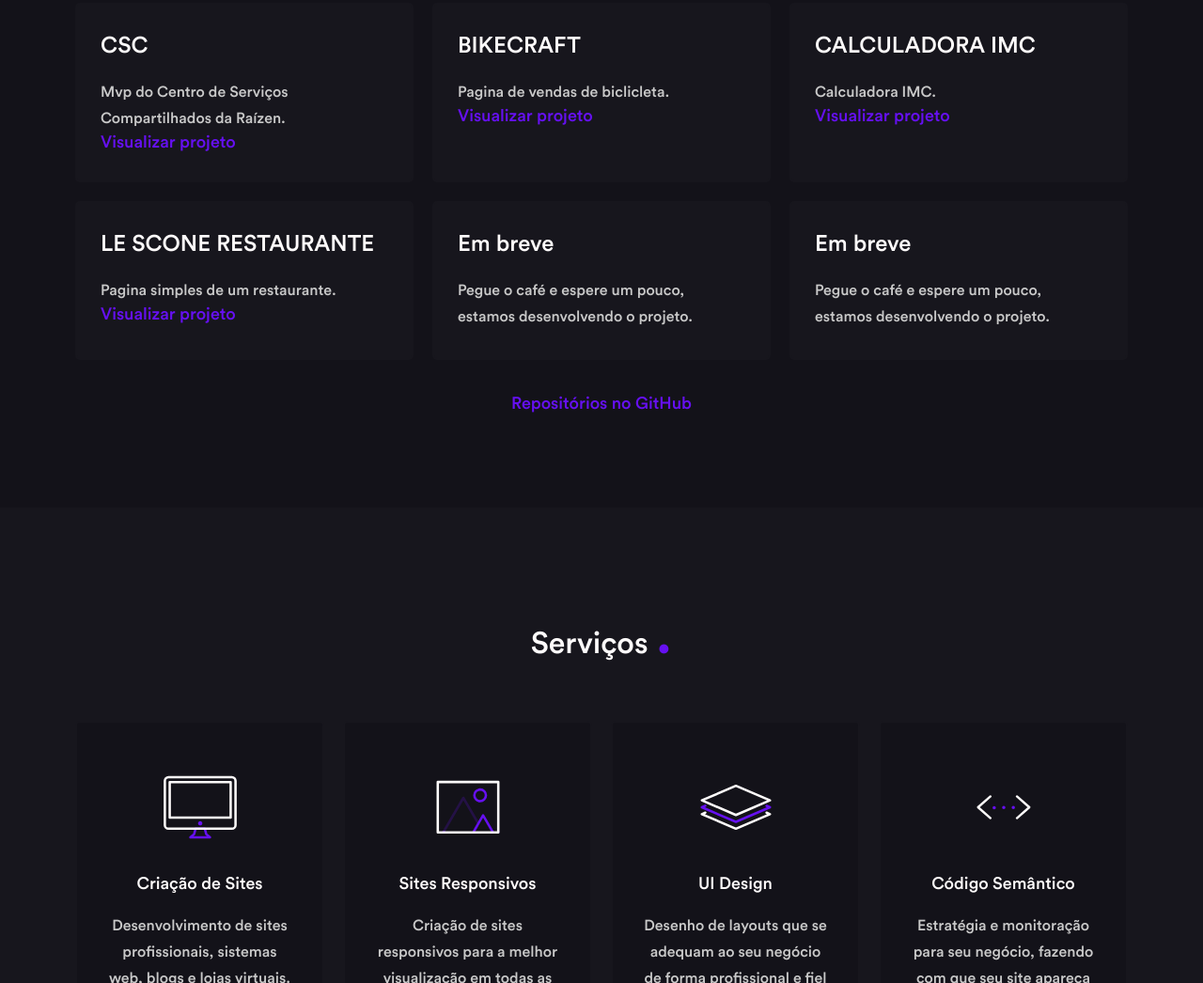
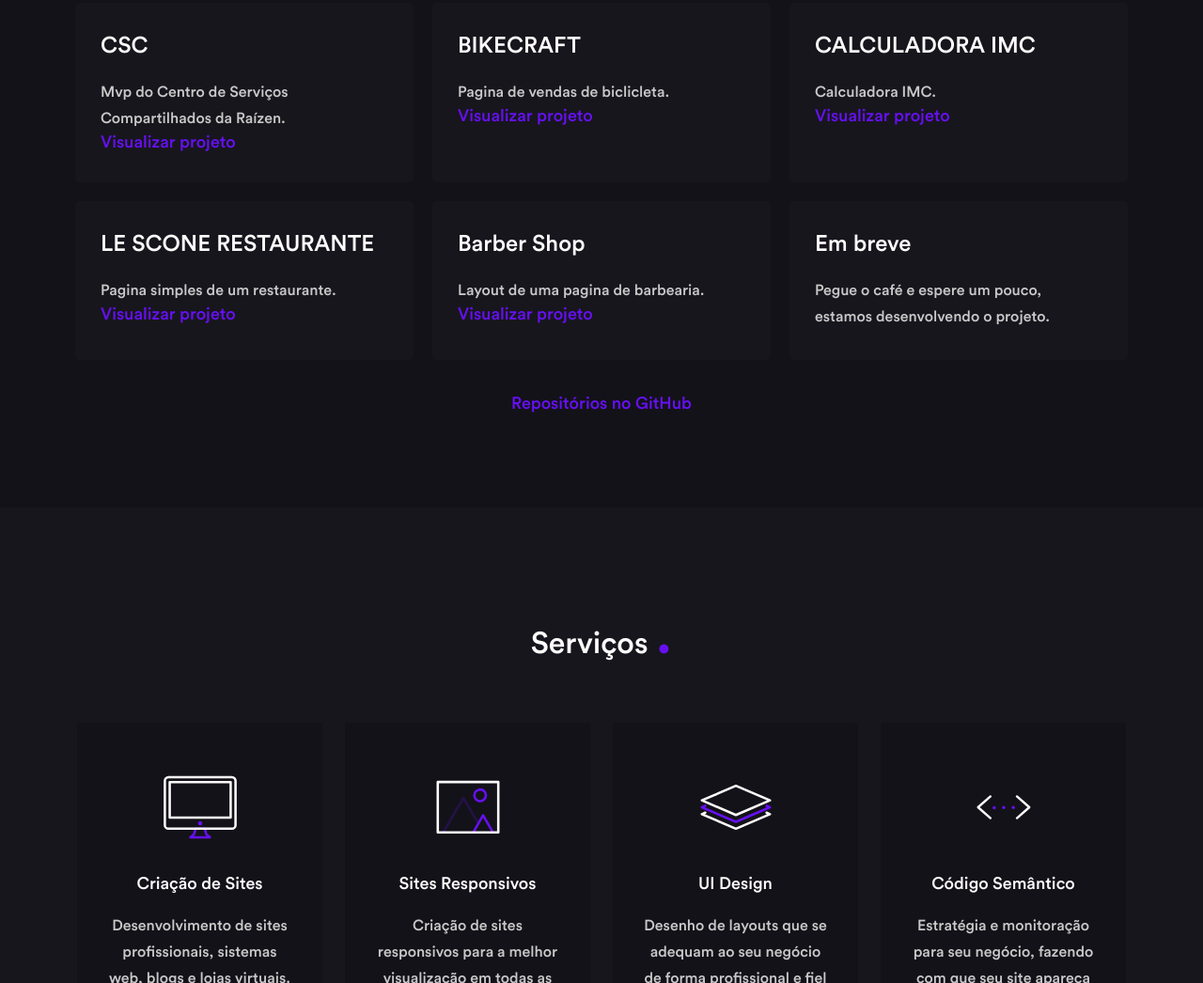
Before and after one commit to bea-ferraz/Portifolio, a plain HTML site: page index.html in a window 1280 px wide. Shown: the part 1760-2806 px from the top of the page at 94% size. Drawn offline with nearby package versions, Linux system fonts and the light colour scheme.

Commit message:
Novo projeto adicionado

```diff
--- a/index.html
+++ b/index.html
@@ -150,16 +150,20 @@
               Pagina simples de um restaurante.
             </p>
 
-            <a href="https://bea-ferraz.github.io/Le-Scone/" rel="noopener" target="_blank" id="teslabank">Visualizar
-              projeto
+            <a href="https://bea-ferraz.github.io/Le-Scone/"
+              rel="noopener" target="_blank"
+              id="teslabank">Visualizar projeto
             </a>
           </article>
 
           <article class="cards-interval">
-            <h3>Em breve</h3>
+            <h3>Barber Shop</h3>
             <p>
-              Pegue o café e espere um pouco, estamos desenvolvendo o projeto.
+              Layout de uma pagina de barbearia.
             </p>
+            <a href="hhttps://bea-ferraz.github.io/barber-shop/" rel="noopener" target="_blank"
+                id="teslabank">Visualizar projeto
+            </a>
           </article>
 
           <article class="cards-interval">
```
